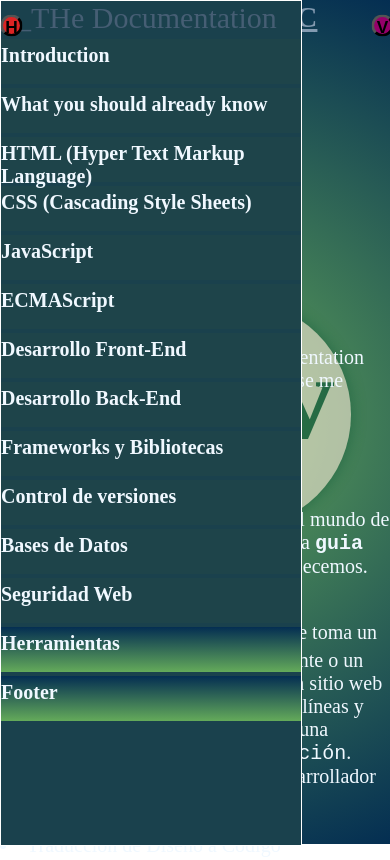
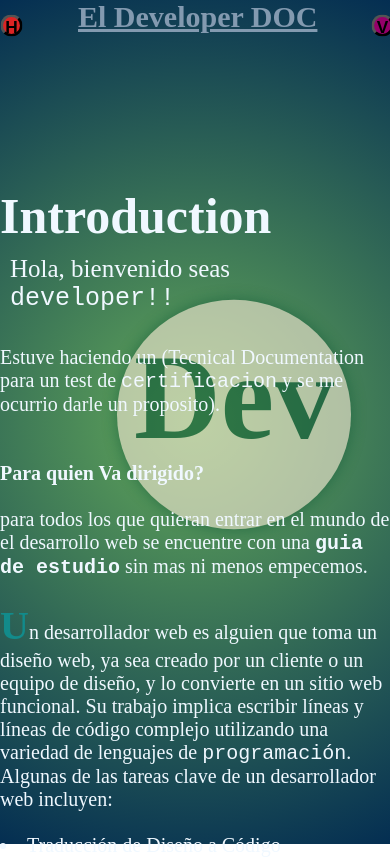
Before and after one commit to User17job/ComoSerUnWebDeveloper, a plain HTML site: page index.html in a window 390 px wide. Shown: the top 860 px of the page. Drawn offline with Linux system fonts and the light colour scheme.

Commit message:
Update styles.css

```diff
--- a/styles.css
+++ b/styles.css
@@ -80,12 +80,14 @@ text-decoration: underline;
     border: solid 1px white;
     position: fixed;
     top:70px;
+    left: -900px;
     font-size: 30px;
     width: 400px;
     height: 89vh;
     z-index: 2;
     overflow-y: scroll;
     transition: 1s;
+
 }
 #navbar::-webkit-scrollbar{
     background-color: transparent;
@@ -106,11 +108,9 @@ text-decoration: underline;
 }
 #url1>div{
     background-image: linear-gradient(0deg, rgb(100, 170, 90) 0%, #042e52 100%);
-    /* font-size: 40px; */
 }
 #url1>div:hover{
     background-image: linear-gradient(180deg, rgb(100, 170, 90) 0%, #042e52 100%);
-
 }
 #url{
     background-color:#0b3d69;
@@ -119,7 +119,6 @@ text-decoration: underline;
 }
 #navbar>a>div:hover{
     background-color: rgba(64, 125, 125, 0.685);
-
 }
 
 main{
@@ -285,7 +284,7 @@ h3{
         margin-bottom: 30px;
     }
     #navbar{
-        top:-0px;
+        top:0px;
         width: 300px;
         height: 100vh;
         z-index: 2;
@@ -349,5 +348,4 @@ h3{
     }100%{
         background-color: aqua;
     }
-
 }
```
